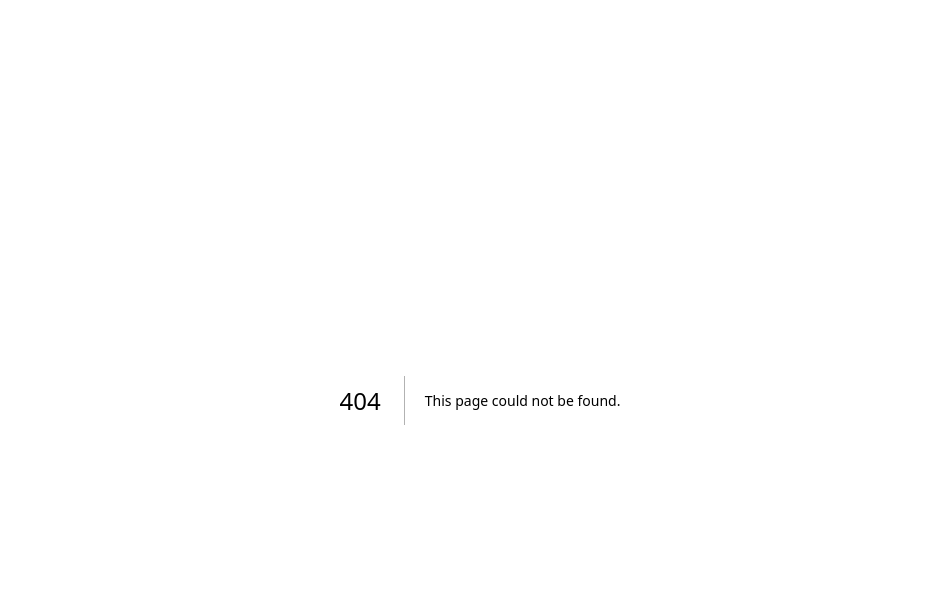
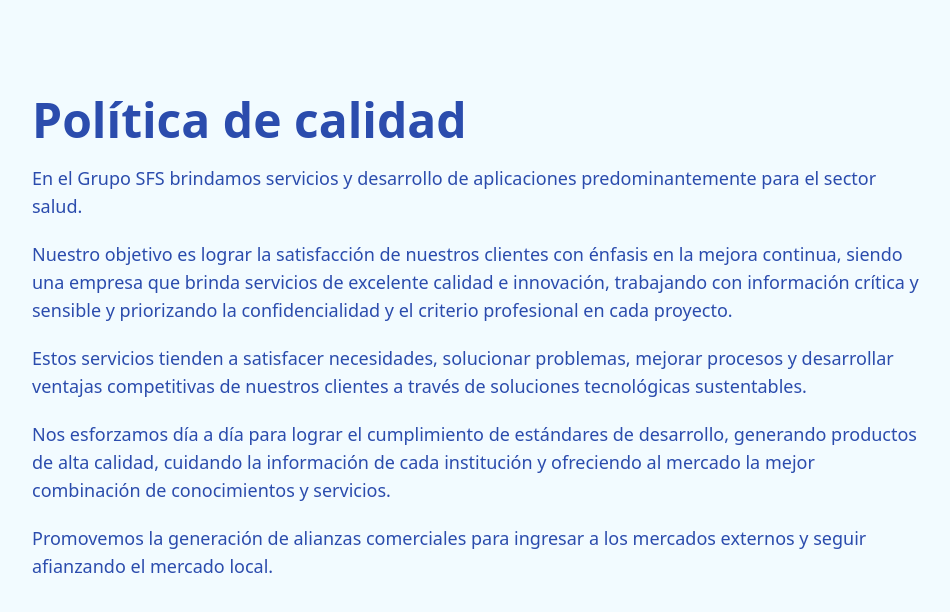
Before and after one commit to RavelliLudmila/grupo-sfs, a Next.js app: page /politica-de-calidad in a window 1280 px wide. Before the commit this address had no page. Shown: the top 612 px of the page, without its empty margins (160-1110 px from the left). Built offline with nearby package versions, Linux system fonts and the light colour scheme.

Commit message:
feat: add PoliticaDeCalidad component with quality policy content

```diff
--- /dev/null
+++ b/src/app/politica-de-calidad/page.tsx
@@ -0,0 +1,30 @@
+export default function PoliticaDeCalidad() {
+    return (
+        <section className="container mx-auto px-48 py-24 text-start">
+            <div className="flex flex-col justify-start items-start gap-5 mb-10">
+                <h2 className="text-3xl font-bold text-secondary md:text-4xl lg:text-5xl">Política de calidad</h2>
+                <div className="flex flex-col justify-start items-start gap-5">
+                    <p className="text-lg text-secondary">
+                        En el Grupo SFS brindamos servicios y desarrollo de aplicaciones predominantemente para el sector salud.
+                    </p>
+                    <p className="text-lg text-secondary">
+                        Nuestro objetivo es lograr la satisfacción de nuestros clientes con énfasis en la mejora continua, siendo una empresa que
+                        brinda servicios de excelente calidad e innovación, trabajando con información crítica y sensible y priorizando la
+                        confidencialidad y el criterio profesional en cada proyecto.
+                    </p>
+                    <p className="text-lg text-secondary">
+                        Estos servicios tienden a satisfacer necesidades, solucionar problemas, mejorar procesos y desarrollar ventajas competitivas
+                        de nuestros clientes a través de soluciones tecnológicas sustentables.
+                    </p>
+                    <p className="text-lg text-secondary">
+                        Nos esforzamos día a día para lograr el cumplimiento de estándares de desarrollo, generando productos de alta calidad,
+                        cuidando la información de cada institución y ofreciendo al mercado la mejor combinación de conocimientos y servicios.
+                    </p>
+                    <p className="text-lg text-secondary">
+                        Promovemos la generación de alianzas comerciales para ingresar a los mercados externos y seguir afianzando el mercado local.
+                    </p>
+                </div>
+            </div>
+        </section>
+    );
+}
```
